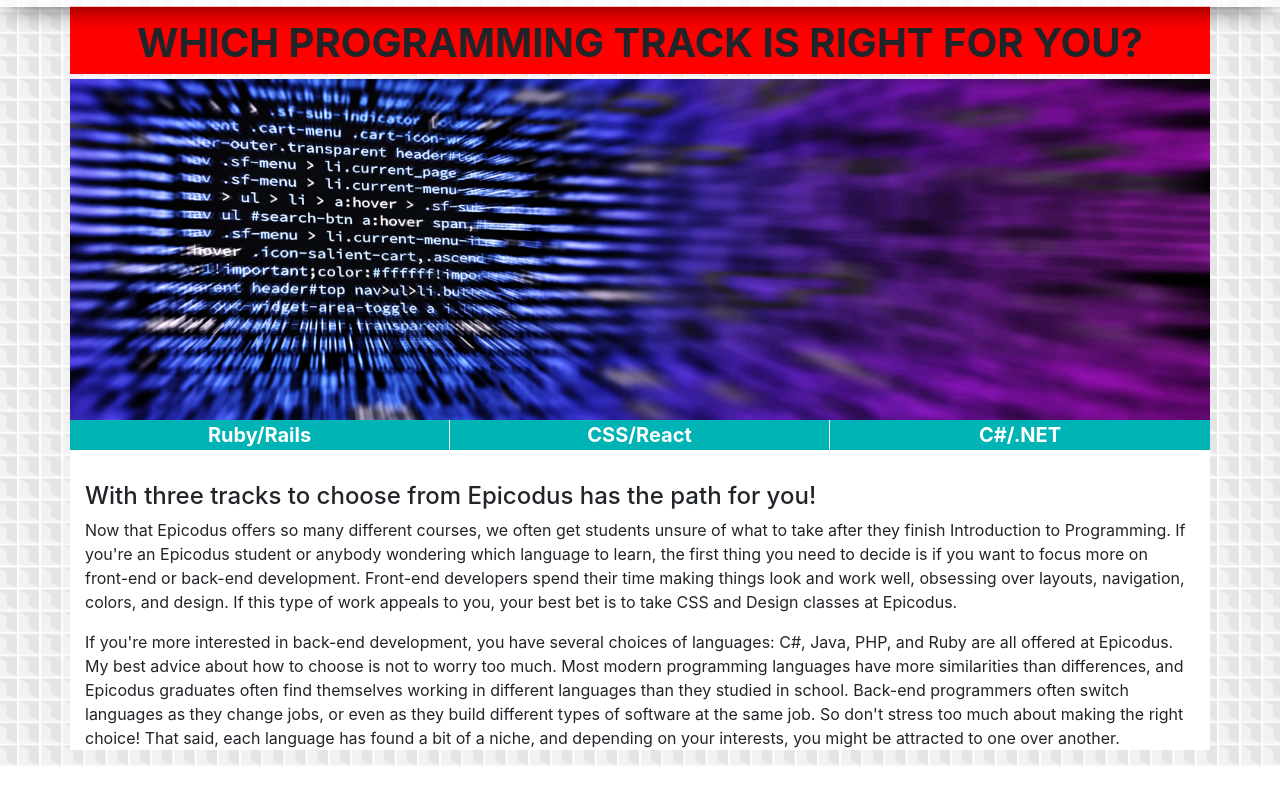
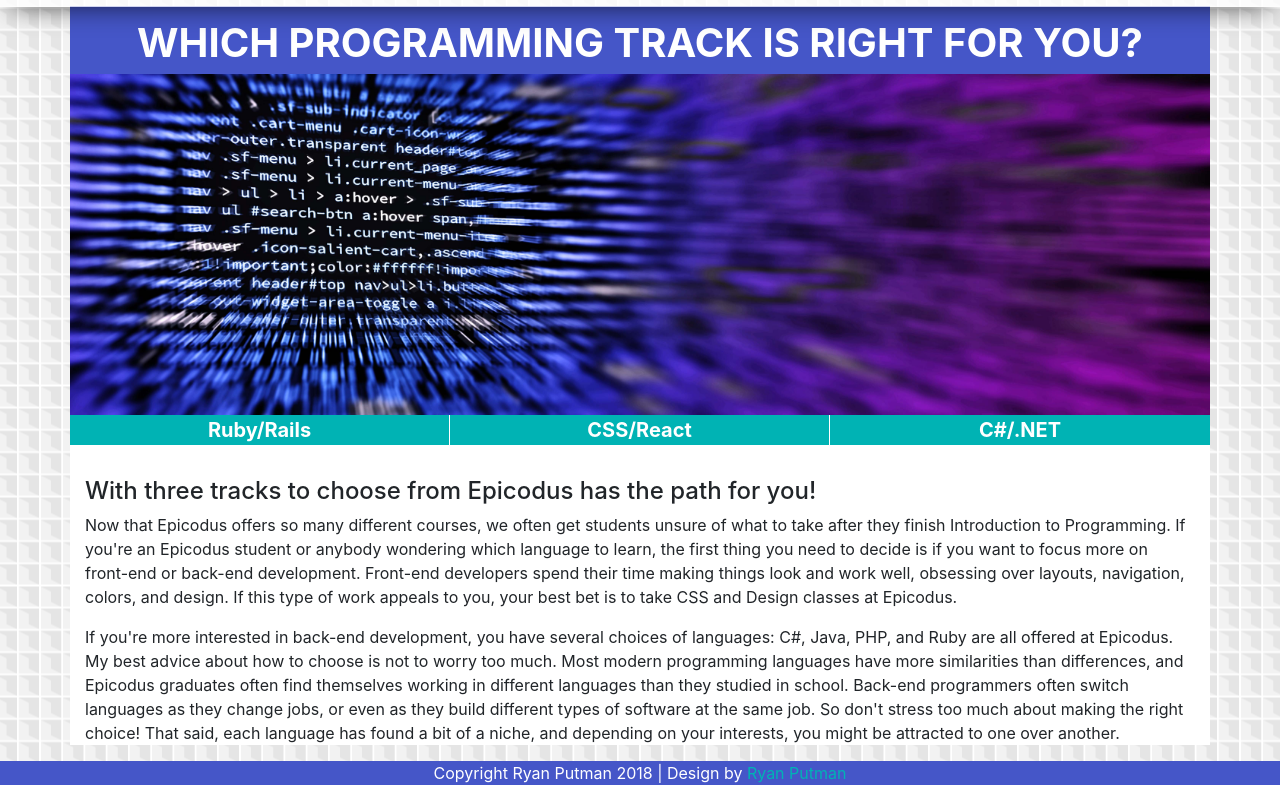
Before and after one commit to putman10/track-suggester, a plain HTML site: page index.html in a window 1280 px wide. Shown: the part 102-887 px from the top of the page. Drawn offline with Linux system fonts and the light colour scheme.

Commit message:
add footer and links to trackboxes.

```diff
--- a/css/styles.css
+++ b/css/styles.css
@@ -45,7 +45,8 @@ a {
 }
 
 a:hover {
-  color:#00b3b4;
+  color:#4556c8;
+  text-decoration: none;
 }
 
 .mainheader {
@@ -78,12 +79,36 @@ a:hover {
 
 #titlebox {
   padding: 13px 0 7px;
-  margin-bottom: 5px;
-  background: red;
+  background: #4556c8;
+  color: white;
 }
 
 #titlebox h1 {
   margin: 0px;
+}
+
+.footer {
+  text-align: center;
+  background-color: #4556c8;
+  color: white;
+}
+
+.footer a {
+  color: #00b3b4;
+}
+.footer a:hover {
+  color: #d588fd;
+}
+.footer p {
+  margin-bottom: 0px;
+}
+
+#trackbox a {
+  color: white;
+}
+
+#trackbox a:hover {
+  color: #4556c8;
 }
 
 @media (min-width: 768px) {
--- a/index.html
+++ b/index.html
@@ -31,13 +31,13 @@
     <div class="container" id="mainbox">
       <div class="row" id="trackbox">
         <div class="col-md-4" id="lefttrackbox">
-          Ruby/Rails
+          <a href="/">Ruby/Rails</a>
         </div>
         <div class="col-md-4" id="centertrackbox">
-          CSS/React
+          <a href="/">CSS/React</a>
         </div>
         <div class="col-md-4" id="rightrackbox">
-          C#/.NET
+          <a href="/">C#/.NET</a>
         </div>
       </div>
       <h4>With three tracks to choose from Epicodus has the path for you!</h4>
@@ -46,5 +46,8 @@
       <p>If you're more interested in back-end development, you have several choices of languages: C#, Java, PHP, and Ruby are all offered at Epicodus. My best advice about how to choose is not to worry too much. Most modern programming languages have more similarities than differences, and Epicodus graduates often find themselves working in different languages than they studied in school. Back-end programmers often switch languages as they change jobs, or even as they build different types of software at the same job. So don't stress too much about making the right choice! That said, each language has found a bit of a niche, and depending on your interests, you might be attracted to one over another.</p>
     </div>
   </div>
+  <div class="footer">
+    <p>Copyright Ryan Putman 2018 | Design by <a href="github">Ryan Putman</a></p>
+  </div>
 </body>
 <html>
```
